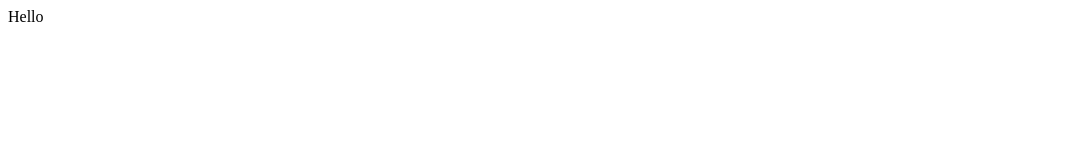
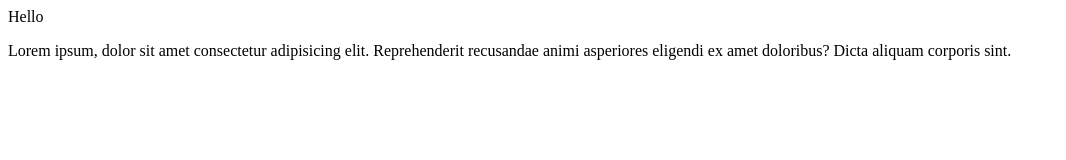
Before and after one commit to pravinnch/demo-repo, a plain HTML site: page index.html in a window 1280 px wide. Shown: the whole page, without its empty margins (0-1066 px from the left). Drawn offline with Linux system fonts and the light colour scheme.

Commit message:
Changes in index.html
changes in Readme.md

```diff
--- a/index.html
+++ b/index.html
@@ -1 +1,2 @@
 <div>Hello</div>
+<p>Lorem ipsum, dolor sit amet consectetur adipisicing elit. Reprehenderit recusandae animi asperiores eligendi ex amet doloribus? Dicta aliquam corporis sint.</p>
```
Also changed, not shown: 1 other file.
